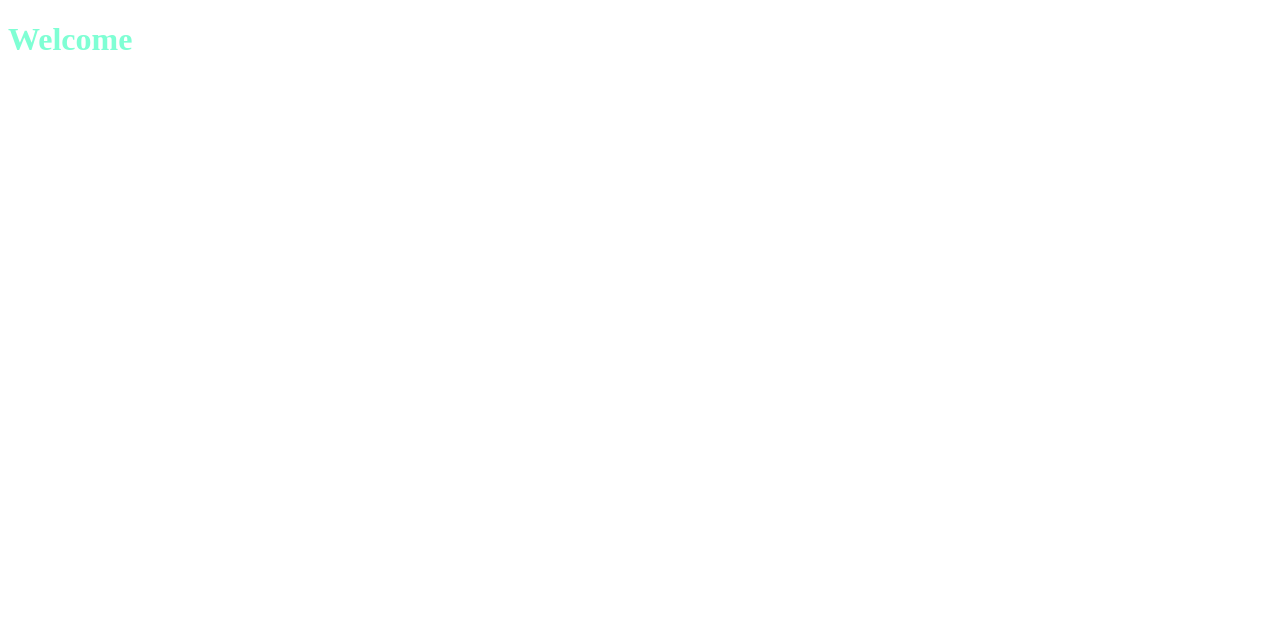
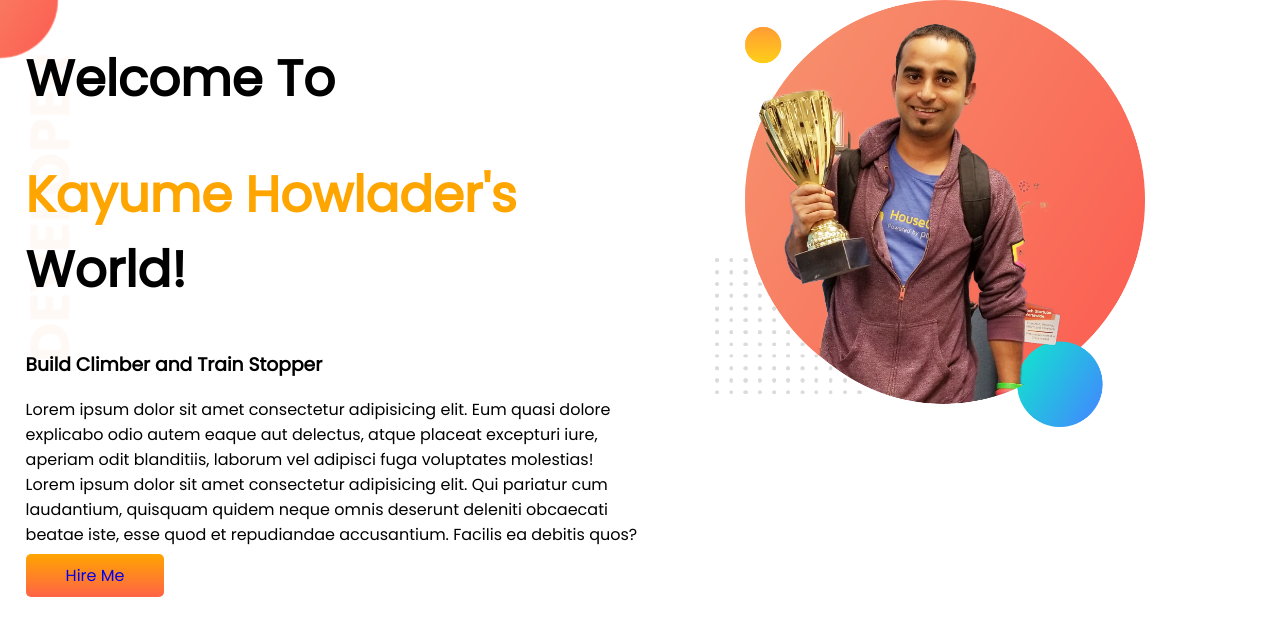
Before and after one commit to Kayume8325/developerportfolio, a plain HTML site: page index.html in a window 1280 px wide. Drawn offline with Linux system fonts and the light colour scheme.

Commit message:
top-portion

```diff
--- a/index.html
+++ b/index.html
@@ -1,15 +1,38 @@
 <!DOCTYPE html>
 <html lang="en">
+
 <head>
     <meta charset="UTF-8">
     <meta http-equiv="X-UA-Compatible" content="IE=edge">
     <meta name="viewport" content="width=device-width, initial-scale=1.0">
     <title>Document</title>
+    <link rel="preconnect" href="https://fonts.googleapis.com">
+    <link rel="preconnect" href="https://fonts.gstatic.com" crossorigin>
+    <link href="https://fonts.googleapis.com/css2?family=Poppins&display=swap" rel="stylesheet">
     <link rel="stylesheet" href="style.css">
 </head>
+
 <body>
+    <section class="top-banner">
+        <div class="half-width">
+            <h1>Welcome To</h1>
+            <h1><span class="orange-color">Kayume Howlader's </span> World! </h1>
+            <h3>Build Climber and Train Stopper</h3>
+            <p>Lorem ipsum dolor sit amet consectetur adipisicing elit. Eum quasi dolore explicabo odio autem eaque aut
+                delectus, atque placeat excepturi iure, aperiam odit blanditiis, laborum vel adipisci fuga voluptates
+                molestias! Lorem ipsum dolor sit amet consectetur adipisicing elit. Qui pariatur cum laudantium,
+                quisquam
+                quidem neque omnis deserunt deleniti obcaecati beatae iste, esse quod et repudiandae accusantium.
+                Facilis ea
+                debitis quos? </p>
+            <a class="hire-button" target="_blank" href="https://www.google.com/">Hire Me</a>
+        </div>
+        <div class="half-width">
+            <img src=" images/jhankar.png" alt="jhankar vai">
+        </div>
 
-    <h1>Welcome</h1>
+    </section>
 
 </body>
+
 </html>
--- a/style.css
+++ b/style.css
@@ -1,3 +1,38 @@
+body{
+    font-family: 'Poppins', sans-serif;
+    margin: 0;
+}
+
 h1{
-    color: aquamarine;
+    font-size: 50px;
 }
+
+.orange-color{
+    color: orange;
+}
+
+section{
+    display: flex;
+}
+
+.half-width{
+    width: 50%;
+    padding-left: 2%;
+}
+
+.half-width img{
+    width: 70%;
+    padding-left: 8%;
+}
+
+.hire-button{
+    text-decoration: none;
+    background-image: linear-gradient(orange, tomato);
+    padding: 10px 40px;
+    border-radius: 5px;
+}
+
+.top-banner{
+    background-image: url(images/top-banner.png);
+    background-repeat: no-repeat;
+}
```
Also changed, not shown: images/dream-bg.png (added), images/exp-bg.png (added), images/jhankar.png (added), images/jhankar2.png (added), images/my-bg.png (added), images/my-bg2.png (added), images/top-banner.png (added).
